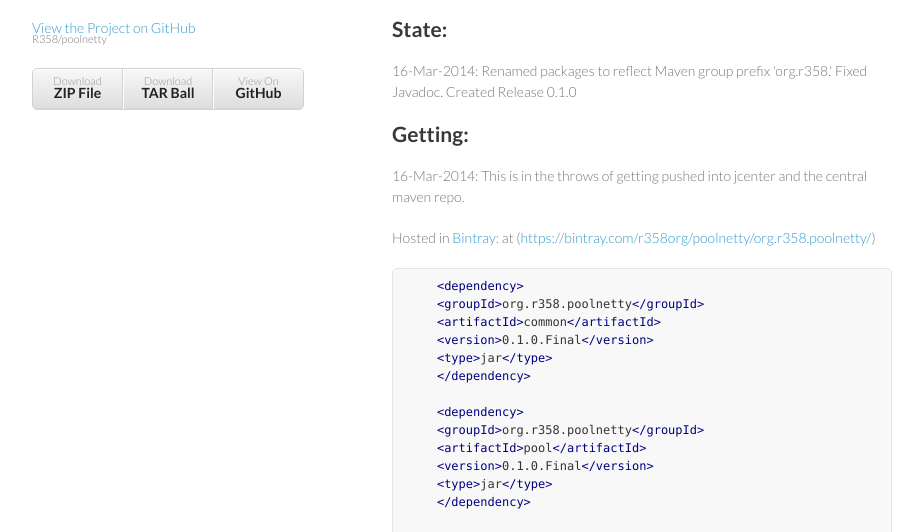
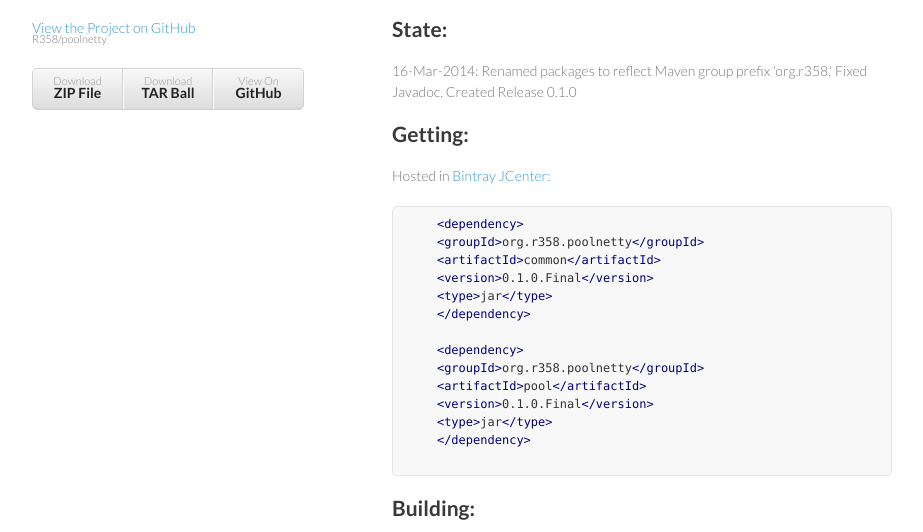
Before and after one commit to hexiaofeng/poolnetty, a plain HTML site: page index.html in a window 1280 px wide. Shown: the part 133-665 px from the top of the page, without its empty margins (178-1101 px from the left). Drawn offline with Linux system fonts and the light colour scheme.

```diff
--- a/index.html
+++ b/index.html
@@ -41,9 +41,7 @@
 <h2>
 <a name="getting" class="anchor" href="#getting"><span class="octicon octicon-link"></span></a>Getting:</h2>
 
-<p>16-Mar-2014: This is in the throws of getting pushed into jcenter and the central maven repo.</p>
-
-<p>Hosted in <a href="https://bintray.com">Bintray:</a> at (<a href="https://bintray.com/r358org/poolnetty/org.r358.poolnetty/">https://bintray.com/r358org/poolnetty/org.r358.poolnetty/</a>)</p>
+<p>Hosted in <a href="https://bintray.com/bintray/jcenter">Bintray JCenter:</a></p>
 
 <div class="highlight highlight-xml"><pre>
     <span class="nt">&lt;dependency&gt;</span>
```
Also changed, not shown: params.json (+1 -1 lines).
